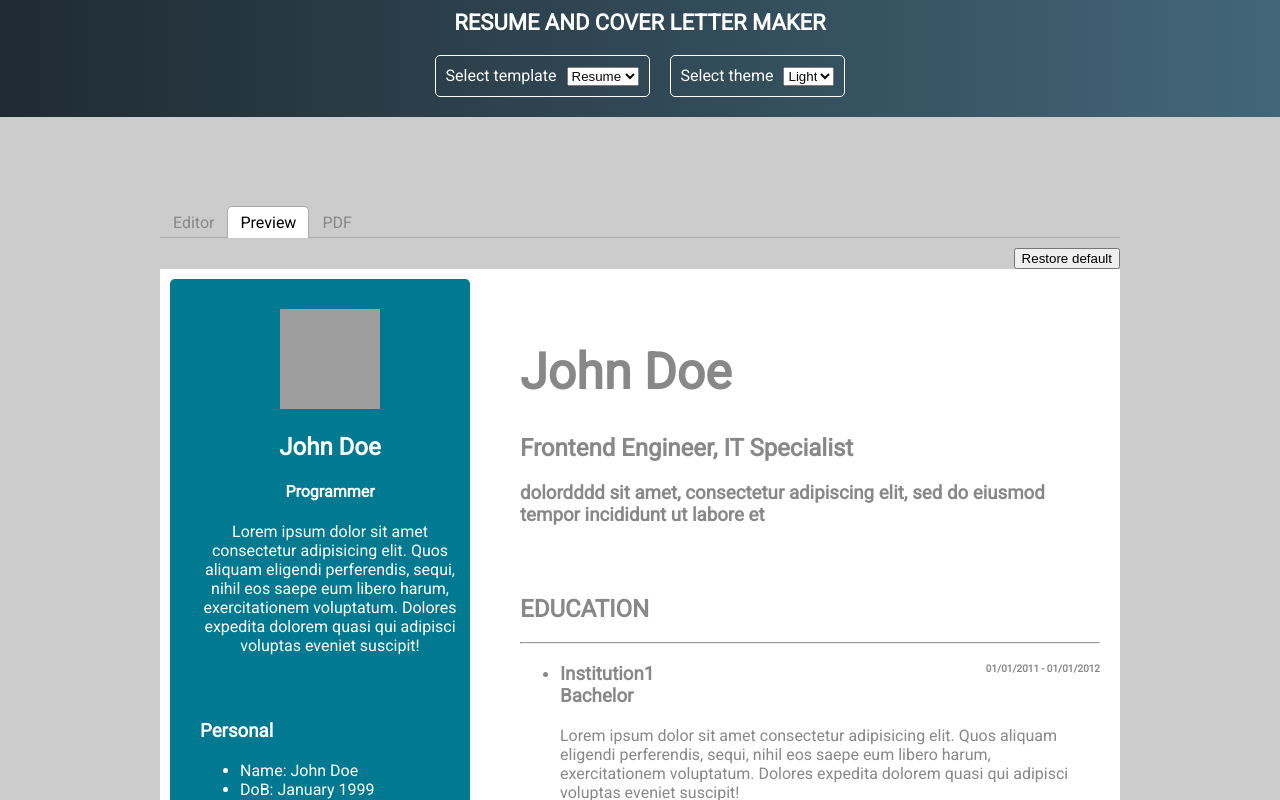
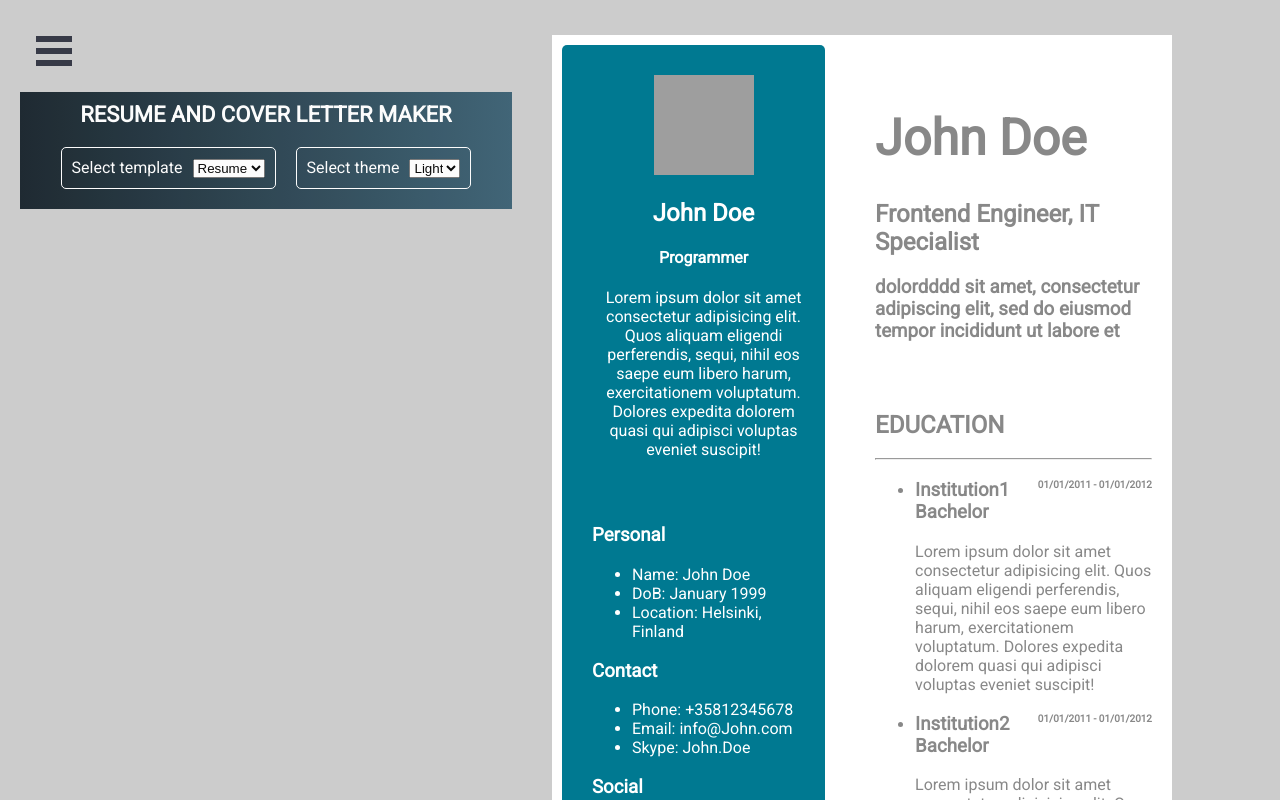
Before and after one commit to innowhat/resume-generator, a React (Create React App) app: page / in a window 1280 px wide. Shown: the top 800 px of the page. Built offline with nearby package versions, Linux system fonts and the light colour scheme; grey boxes are pictures that could not be loaded; a web font is replaced by a local one; what @react-pdf/renderer, @react-pdf/styled-components would draw is missing.

Commit message:
Demo menu

```diff
--- a/package.json
+++ b/package.json
@@ -4,11 +4,13 @@
   "version": "0.1.0",
   "private": true,
   "dependencies": {
+    "@material-ui/core": "^4.7.0",
     "@react-pdf/renderer": "^1.6.5",
     "@react-pdf/styled-components": "^1.4.0",
     "eslint-plugin-react-hooks": "^2.0.1",
     "jspdf": "^1.5.3",
     "react": "^16.9.0",
+    "react-burger-menu": "^2.6.12",
     "react-dom": "^16.9.0",
     "react-scripts": "3.0.1",
     "react-sticky": "^6.0.3",
--- a/src/App.js
+++ b/src/App.js
@@ -1,10 +1,12 @@
 import React from "react";
 import Main from "./components/content/main/Main";
+import Demo from "./components/content/main/Demo";
+import { slide as Menu } from "react-burger-menu";
 
 function App() {
   return (
     <div>
-      <Main />
+      <Demo />
     </div>
   );
 }
--- a/src/components/content/form/FormInput.css.jsx
+++ b/src/components/content/form/FormInput.css.jsx
@@ -9,8 +9,8 @@ export const GroupInput = styled.div`
 export const FormWrapper = styled.div`
   border: 2px #ddd solid;
   display: block;
-  margin: 10px;
-  padding: 10px;
+  margin: 5px;
+  padding: 5px;
 `;
 
 export const Form = styled.form`
--- a/src/components/content/form/FormInput.jsx
+++ b/src/components/content/form/FormInput.jsx
@@ -10,13 +10,12 @@ const FormInput = props => {
   console.log(props.state);
   return (
     <React.Fragment>
-      <div style={{ textAlign: "right", width: "100%" }}>
-        <button inverse onClick={props.handleReset}>
-          Restore default
-        </button>
-      </div>
-
       <Flex style={{ background: "#fff" }}>
+        <div style={{ textAlign: "right", width: "100%" }}>
+          <button inverse onClick={props.handleReset}>
+            Restore default
+          </button>
+        </div>
         <Card style={{ width: "100%", textAlign: "center" }}>
           <Heading h3 center style={{ color: "#3a6073" }}>
             Enter your information and check Preview tab for output
@@ -25,7 +24,7 @@ const FormInput = props => {
             Note: default data will be restored if page is refreshed
           </small>{" "}
         </Card>
-        <Card noMargin>
+        <Card noMargin big>
           <FormWrapper>
             <h3>About info section</h3>
             <GroupInput>
--- a/src/components/content/form/FormOutput.jsx
+++ b/src/components/content/form/FormOutput.jsx
@@ -8,11 +8,6 @@ import { FlexContainer, Aside, Content, SkillsLevel } from "./FormOutput.css";
 const Output = props => {
   return (
     <React.Fragment>
-      <div style={{ textAlign: "right", width: "100%" }}>
-        <button inverse onClick={props.handleReset}>
-          Restore default
-        </button>
-      </div>
       <FlexContainer>
         <Card primary style={{ color: "#fff" }} id="leftSide">
           <Card style={{ width: "100%", textAlign: "center" }}>
--- /dev/null
+++ b/src/components/content/main/Demo.jsx
@@ -0,0 +1,107 @@
+import React from "react";
+import { slide as Menu } from "react-burger-menu";
+import SideBar from "./Sidebar";
+import "./demo.css";
+import { useTheme } from "../../context/ThemeContext";
+
+import "react-tabs/style/react-tabs.css";
+import { PDFViewer } from "@react-pdf/renderer";
+import Container from "../../styles/Container";
+import Flex from "../../styles/Flex";
+import Card from "../../styles/Card";
+
+import useHook from "../../hooks/useHook";
+import Pdf from "../pdf/Main";
+import FormInput from "../form/FormInput";
+import FormOutput from "../form/FormOutput";
+import Header from "./Header";
+import Footer from "./Footer";
+import Downloader from "../../widget/Downloader";
+import Heading from "../../styles/Heading";
+
+const Demo = () => {
+  const {
+    setAboutItem,
+    setEducationItem,
+    setEmploymentItem,
+    setSkillsItem,
+    setToolsItem,
+    state,
+    handleChange,
+
+    aboutItem,
+    handleAboutItem,
+
+    employmentItem,
+    handleEmploymentItem,
+
+    educationItem,
+    handleEducationItem,
+
+    skillsItem,
+    handleSkillsItem,
+
+    toolsItem,
+    handleToolsItem,
+    handleTemplateChange,
+
+    handleReset
+  } = useHook();
+
+  const { theme } = useTheme();
+
+  return (
+    <div id="Res">
+      <SideBar
+        pageWrapId={"page-wrap"}
+        outerContainerId={"Res"}
+        setSkillsItem={setSkillsItem}
+        setToolsItem={setToolsItem}
+        setEmploymentItem={setEmploymentItem}
+        setEducationItem={setEducationItem}
+        setAboutItem={setAboutItem}
+        state={state}
+        handleChange={handleChange}
+        aboutItem={aboutItem}
+        handleAboutItem={handleAboutItem}
+        educationItem={educationItem}
+        handleEducationItem={handleEducationItem}
+        employmentItem={employmentItem}
+        handleEmploymentItem={handleEmploymentItem}
+        skillsItem={skillsItem}
+        handleSkillsItem={handleSkillsItem}
+        toolsItem={toolsItem}
+        handleToolsItem={handleToolsItem}
+        handleTemplateChange={handleTemplateChange}
+        handleReset={handleReset}
+        theme={theme}
+      />
+      <div id="page-wrap">
+        <Container full small>
+          <Flex>
+            <Card style={{ width: "40%", color: "#fff" }}>
+              <br />
+              <br />
+              <br />
+              <Header />
+            </Card>
+            <Card style={{ width: "50%" }}>
+              <FormOutput
+                state={state}
+                aboutItem={aboutItem}
+                employmentItem={employmentItem}
+                educationItem={educationItem}
+                skillsItem={skillsItem}
+                toolsItem={toolsItem}
+                theme={theme}
+                handleReset={handleReset}
+              />
+            </Card>
+          </Flex>
+        </Container>
+      </div>
+    </div>
+  );
+};
+
+export default Demo;
--- a/src/components/content/main/Header.jsx
+++ b/src/components/content/main/Header.jsx
@@ -7,10 +7,10 @@ import MiniCard from "../../styles/MiniCard";
 import styled from "styled-components";
 
 const HeaderWrapper = styled.header`
-  position: fixed;
+  /* position: fixed;*/
   top: 0;
   left: 0;
-  width: 100%;
+  /* width: 100%; */
   background-image: linear-gradient(to right, #16222a 0%, #3a6073 100%);
   height: auto;
   z-index: 1;
@@ -64,7 +64,6 @@ const Header = props => {
           </MiniCard>
         </Flex>
       </HeaderWrapper>
-      <Spacer />
     </div>
   );
 };
--- /dev/null
+++ b/src/components/content/main/Sidebar.jsx
@@ -0,0 +1,54 @@
+import React from "react";
+import { slide as Menu } from "react-burger-menu";
+import { useTheme } from "../../context/ThemeContext";
+import Heading from "../../styles/Heading";
+import Card from "../../styles/Card";
+import Flex from "../../styles/Flex";
+
+import { Tab, Tabs, TabList, TabPanel } from "react-tabs";
+import "react-tabs/style/react-tabs.css";
+import { PDFViewer } from "@react-pdf/renderer";
+import Container from "../../styles/Container";
+import Pdf from "../pdf/Main";
+import FormInput from "../form/FormInput";
+import FormOutput from "../form/FormOutput";
+import Header from "./Header";
+import Footer from "./Footer";
+import Downloader from "../../widget/Downloader";
+
+export default props => {
+  const { theme } = useTheme();
+  return (
+    // Pass on our props
+    <div>
+      <Menu {...props} width={"40%"}>
+        <a className="menu-item" href="/">
+          {" "}
+        </a>
+
+        <FormInput
+          setSkillsItem={props.setSkillsItem}
+          setToolsItem={props.setToolsItem}
+          setEmploymentItem={props.setEmploymentItem}
+          setEducationItem={props.setEducationItem}
+          setAboutItem={props.setAboutItem}
+          state={props.state}
+          handleChange={props.handleChange}
+          aboutItem={props.aboutItem}
+          handleAboutItem={props.handleAboutItem}
+          educationItem={props.educationItem}
+          handleEducationItem={props.handleEducationItem}
+          employmentItem={props.employmentItem}
+          handleEmploymentItem={props.handleEmploymentItem}
+          skillsItem={props.skillsItem}
+          handleSkillsItem={props.handleSkillsItem}
+          toolsItem={props.toolsItem}
+          handleToolsItem={props.handleToolsItem}
+          handleTemplateChange={props.handleTemplateChange}
+          handleReset={props.handleReset}
+          theme={theme}
+        />
+      </Menu>
+    </div>
+  );
+};
--- /dev/null
+++ b/src/components/content/main/demo.css
@@ -0,0 +1,83 @@
+html,
+body {
+  margin: 0;
+}
+
+#App {
+  font-family: sans-serif;
+
+  /* Give app full page to work with */
+  height: 100vh;
+}
+
+#page-wrap {
+  /* text-align: center; */
+
+  /* Prevent sidebar from showing a scrollbar on page */
+  overflow: auto;
+}
+
+/* Individual item */
+.bm-item {
+  display: inline-block;
+
+  /* Our sidebar item styling */
+  text-decoration: none;
+  margin-bottom: 10px;
+  color: #d1d1d1;
+  transition: color 0.2s;
+}
+
+/* Change color on hover */
+.bm-item:hover {
+  color: white;
+}
+
+/* The rest copied directly from react-burger-menu docs */
+
+/* Position and sizing of burger button */
+.bm-burger-button {
+  position: fixed;
+  width: 36px;
+  height: 30px;
+  left: 36px;
+  top: 36px;
+}
+
+/* Color/shape of burger icon bars */
+.bm-burger-bars {
+  background: #373a47;
+}
+
+/* Position and sizing of clickable cross button */
+.bm-cross-button {
+  height: 24px;
+  width: 24px;
+}
+
+/* Color/shape of close button cross */
+.bm-cross {
+  background: #bdc3c7;
+}
+
+/* General sidebar styles */
+.bm-menu {
+  background-image: linear-gradient(to right, #16222a 0%, #3a6073 100%);
+  padding: 2.5em 1.5em 0;
+  font-size: 1.15em;
+}
+
+/* Morph shape necessary with bubble or elastic */
+.bm-morph-shape {
+  fill: #373a47;
+}
+
+/* Wrapper for item list */
+.bm-item-list {
+  color: #b8b7ad;
+}
+
+/* Styling of overlay */
+.bm-overlay {
+  background: rgba(0, 0, 0, 0.3);
+}
```
Also changed, not shown: 1 other file (tests, documents, lock files or other folders).
